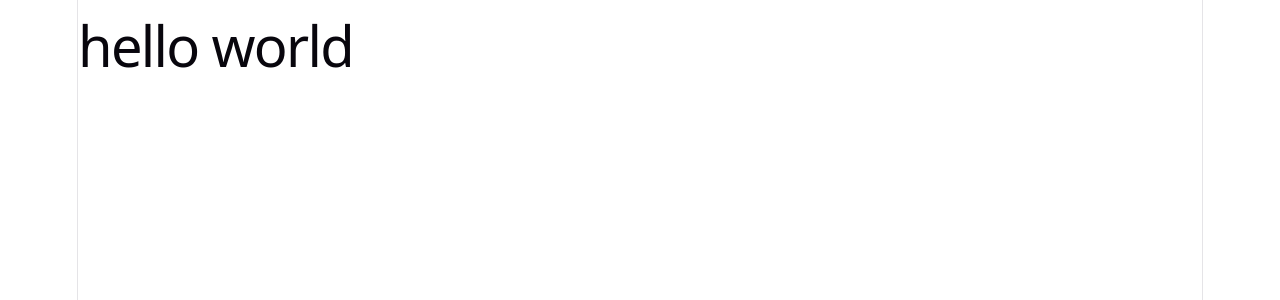
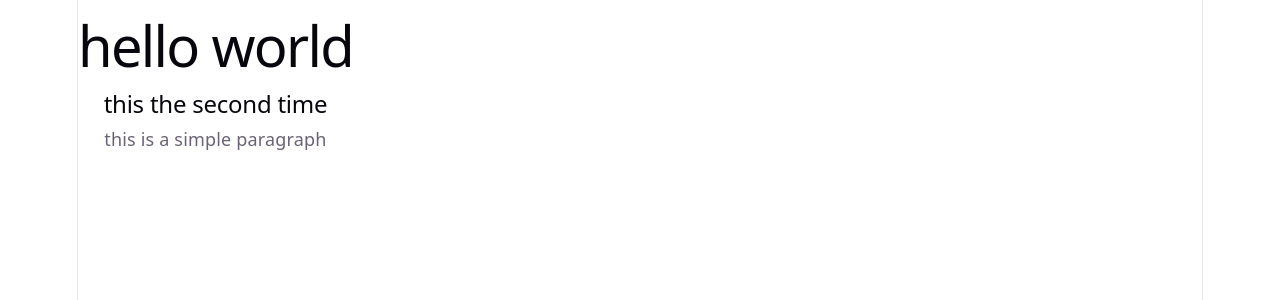
Before and after one commit to MostafaMadadi002/my_first_react, a React (Vite) app in the folder first_react/: page / in a window 1280 px wide. Shown: the top 300 px of the page. Built offline with nearby package versions, Linux system fonts and the light colour scheme.

Commit message:
some text

```diff
--- a/first_react/src/App.jsx
+++ b/first_react/src/App.jsx
@@ -97,6 +97,8 @@ function App() {
   return (
     <div>
       <h1>hello world</h1>
+      <h2>this the second time</h2>
+      <p>this is a simple paragraph</p>
     </div>
   )
 }
```
